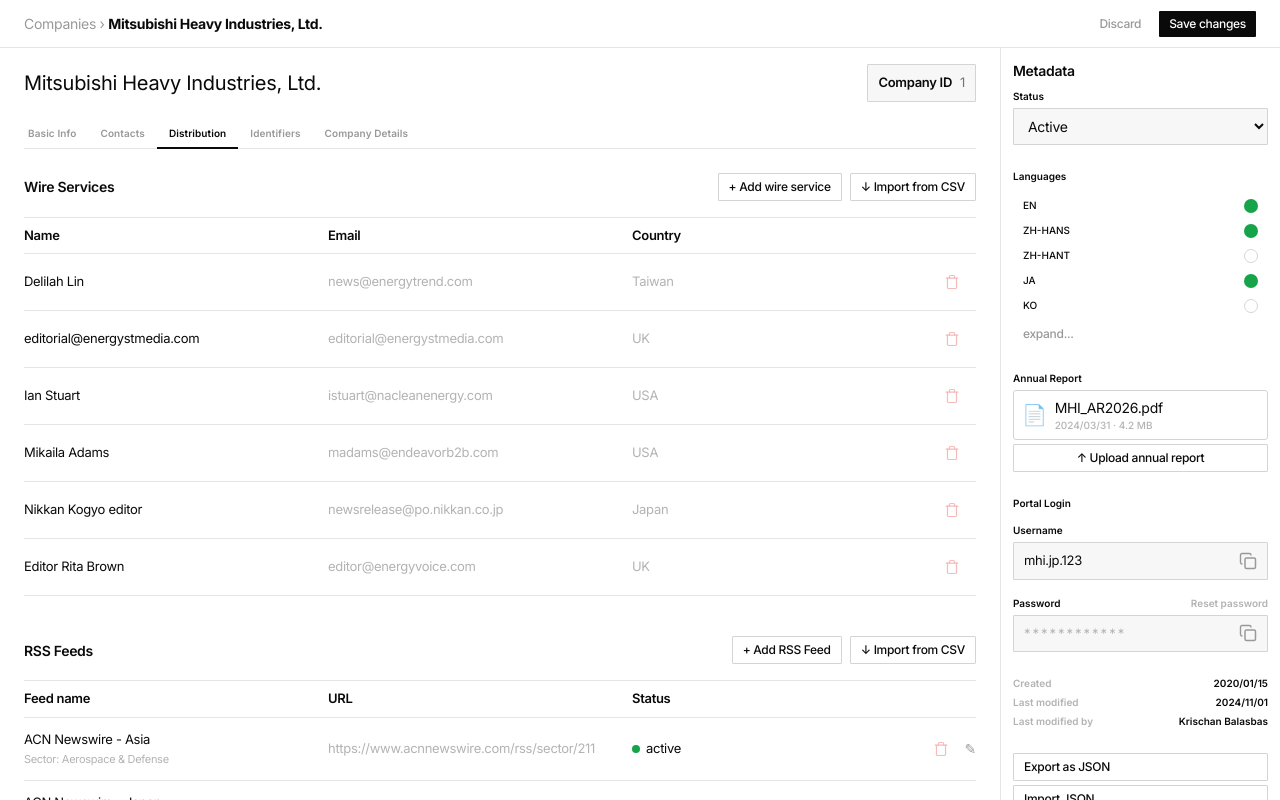
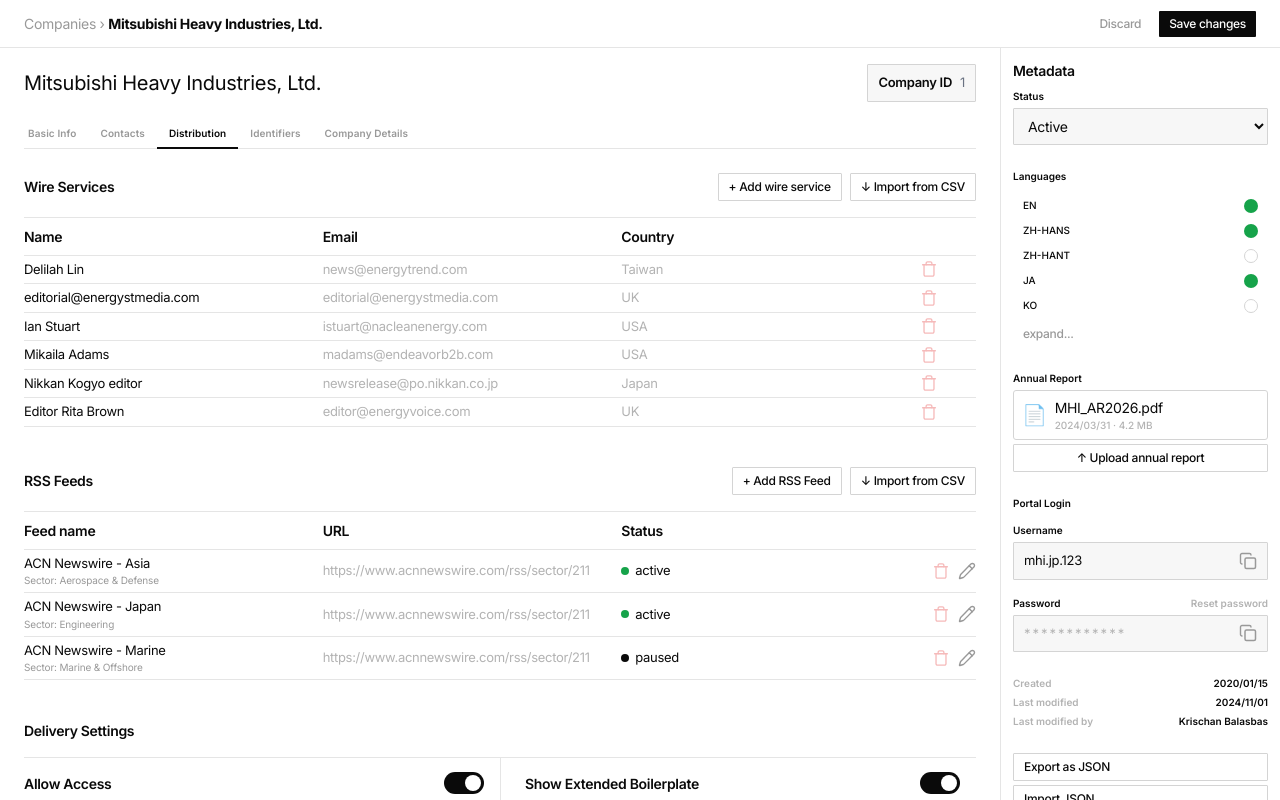
Before and after one commit to s-ging/acn-admin, a React (Vite) app: page /dev in a window 1280 px wide. Both pictures are taken after a click on the button "Distribution". Built offline with nearby package versions, Linux system fonts and the light colour scheme.

Commit message:
final touches to distribution

```diff
--- a/src/components/company/tabs/DistributionTab.tsx
+++ b/src/components/company/tabs/DistributionTab.tsx
@@ -3,6 +3,7 @@
 import { Button } from '../../ui/Button'
 import { Field } from '../../ui/Field'
 import { TrashIcon } from '../../ui/TrashIcon'
+import { PencilIcon } from '../../ui/PencilIcon'
 import type { WireService, RSSFeed, DeliverySettings } from '../../../types/company.types'
 
 const MOCK_WIRE_SEARCH: WireService[] = [
@@ -169,7 +170,7 @@
 
       {addingWire && (
         <div className="contact-card" style={{ marginBottom: 16 }}>
-          <div className="label">Add new wire service</div>
+          <div className="label form-title">Add new wire service</div>
           <div className="wire-search">
             <div className="wire-search__input-row">
               <span className="wire-search__icon">○</span>
@@ -184,8 +185,8 @@
               {filteredWire.map(w => (
                 <div key={w.id} className="wire-search__row">
                   <div className="wire-search__info">
-                    <span className="wire-search__name">{w.name}</span>
-                    <span className="wire-search__meta">{w.email} • {w.country}</span>
+                    <span>{w.name}</span>
+                    <span className="hint">{w.email} • {w.country}</span>
                   </div>
                   <button
                     className={`wire-search__add ${selectedWires.has(w.id) ? 'wire-search__add--selected' : ''}`}
@@ -233,7 +234,7 @@
 
       {addingFeed && (
         <div className="contact-card" style={{ marginBottom: 16 }}>
-          <div className="label">Add new feed</div>
+          <div className="label form-title">Add new feed</div>
           <RSSForm initial={EMPTY_RSS} onSave={handleSaveFeed} onCancel={() => setAddingFeed(false)} />
         </div>
       )}
@@ -250,7 +251,7 @@
             <div key={f.id} className="data-table__row">
               <div>
                 <div>{f.feed_name}</div>
-                {f.sector_name && <div className="data-table__sub">Sector: {f.sector_name}</div>}
+                {f.sector_name && <div className="hint">Sector: {f.sector_name}</div>}
               </div>
               <span className="data-table__secondary">{f.url}</span>
               <span className="data-table__status">
@@ -259,7 +260,7 @@
               </span>
               <div className="data-table__row-actions">
                 <button className="data-table__delete" onClick={() => handleDeleteFeed(f.id)}><TrashIcon /></button>
-                <button className="data-table__edit" onClick={() => { setEditingFeedId(f.id); setAddingFeed(false) }}>✎</button>
+                <button className="data-table__edit" onClick={() => { setEditingFeedId(f.id); setAddingFeed(false) }}><PencilIcon /></button>
               </div>
             </div>
             {editingFeedId === f.id && (
@@ -282,35 +283,35 @@
 
       <div className="delivery-grid">
         <div className="delivery-row">
-          <span className="label">Allow Access</span>
+          <span className="label field">Allow Access</span>
           <Toggle checked={ds.allow_access} onChange={v => handleDelivery('allow_access', v)} />
         </div>
         <div className="delivery-row">
-          <span className="label">Show Extended Boilerplate</span>
+          <span className="label field">Show Extended Boilerplate</span>
           <Toggle checked={ds.show_extended_boilerplate} onChange={v => handleDelivery('show_extended_boilerplate', v)} />
         </div>
         <div className="delivery-row">
-          <span className="label">Show Photos</span>
+          <span className="label field">Show Photos</span>
           <Toggle checked={ds.show_photos} onChange={v => handleDelivery('show_photos', v)} />
         </div>
         <div className="delivery-row">
-          <span className="label">Show Archives</span>
+          <span className="label field">Show Archives</span>
           <Toggle checked={ds.show_archives} onChange={v => handleDelivery('show_archives', v)} />
         </div>
         <div className="delivery-row">
-          <span className="label">Show Banner</span>
+          <span className="label field">Show Banner</span>
           <Toggle checked={ds.show_banner} onChange={v => handleDelivery('show_banner', v)} />
         </div>
         <div className="delivery-row">
-          <span className="label">Show Alerts</span>
+          <span className="label field">Show Alerts</span>
           <Toggle checked={ds.show_alerts} onChange={v => handleDelivery('show_alerts', v)} />
         </div>
         <div className="delivery-row">
-          <span className="label">Company Will Mail</span>
+          <span className="label field">Company Will Mail</span>
           <Toggle checked={ds.company_will_mail} onChange={v => handleDelivery('company_will_mail', v)} />
         </div>
         <div className="delivery-row">
-          <span className="label">Delivery Method</span>
+          <span className="label field">Delivery Method</span>
           <select className="field__select" style={{ width: 120 }} value={ds.delivery_method} onChange={e => handleDelivery('delivery_method', e.target.value)}>
             <option value="express">Express</option>
             <option value="standard">Standard</option>
--- a/src/components/company/tabs/IdentifiersTab.tsx
+++ b/src/components/company/tabs/IdentifiersTab.tsx
@@ -3,6 +3,7 @@
 import { Button } from '../../ui/Button'
 import { Field } from '../../ui/Field'
 import { TrashIcon } from '../../ui/TrashIcon'
+import { PencilIcon } from '../../ui/PencilIcon'
 import { MOCK_REUTERS_CODES, MOCK_BLOOMBERG_CODES } from '../../../lib/mock'
 import type { ExchangeListing, CompanyWireCode } from '../../../types/company.types'
 
@@ -238,7 +239,7 @@
                 <span>{e.cusip ?? '–'}</span>
                 <div className="data-table__row-actions">
                   <button className="data-table__delete" onClick={() => handleDeleteListing(e.id)}><TrashIcon /></button>
-                  <button className="data-table__edit" onClick={() => { setEditingListingId(e.id); setAddingListing(false) }}>✎</button>
+                  <button className="data-table__edit" onClick={() => { setEditingListingId(e.id); setAddingListing(false) }}><PencilIcon /></button>
                 </div>
               </div>
               {editingListingId === e.id && (
--- /dev/null
+++ b/src/components/ui/PencilIcon.tsx
@@ -0,0 +1,8 @@
+export function PencilIcon() {
+  return (
+    <svg width="18" height="18" viewBox="0 0 18 18" fill="none" xmlns="http://www.w3.org/2000/svg">
+      <path d="M15.8805 5.10929C16.277 4.71285 16.4998 4.17514 16.4999 3.61443C16.4999 3.05372 16.2773 2.51594 15.8808 2.11941C15.4844 1.72288 14.9467 1.50007 14.386 1.5C13.8253 1.49993 13.2875 1.7226 12.891 2.11904L2.88145 12.1308C2.70732 12.3044 2.57854 12.5182 2.50645 12.7533L1.5157 16.0173C1.49632 16.0821 1.49485 16.151 1.51146 16.2167C1.52807 16.2823 1.56214 16.3422 1.61005 16.39C1.65796 16.4379 1.71792 16.4718 1.78357 16.4883C1.84922 16.5048 1.91812 16.5033 1.98295 16.4838L5.2477 15.4938C5.48258 15.4224 5.69633 15.2944 5.8702 15.121L15.8805 5.10929Z" stroke="currentColor" strokeWidth="1.4" strokeLinecap="round" strokeLinejoin="round"/>
+      <path d="M11.25 3.75L14.25 6.75" stroke="currentColor" strokeWidth="1.4" strokeLinecap="round" strokeLinejoin="round"/>
+    </svg>
+  )
+}
--- a/src/components/ui/TrashIcon.tsx
+++ b/src/components/ui/TrashIcon.tsx
@@ -1,6 +1,6 @@
 export function TrashIcon() {
   return (
-    <svg width="32" height="32" viewBox="0 0 32 37" fill="none" xmlns="http://www.w3.org/2000/svg">
+    <svg width="18" height="18" viewBox="7 9 18 19" fill="none" xmlns="http://www.w3.org/2000/svg">
       <path d="M21.25 14V24.5C21.25 24.8978 21.092 25.2794 20.8107 25.5607C20.5294 25.842 20.1478 26 19.75 26H12.25C11.8522 26 11.4706 25.842 11.1893 25.5607C10.908 25.2794 10.75 24.8978 10.75 24.5V14" stroke="currentColor" strokeWidth="1.4" strokeLinecap="round" strokeLinejoin="round"/>
       <path d="M9.25 14H22.75" stroke="currentColor" strokeWidth="1.4" strokeLinecap="round" strokeLinejoin="round"/>
       <path d="M13 14V12.5C13 12.1022 13.158 11.7206 13.4393 11.4393C13.7206 11.158 14.1022 11 14.5 11H17.5C17.8978 11 18.2794 11.158 18.5607 11.4393C18.842 11.7206 19 12.1022 19 12.5V14" stroke="currentColor" strokeWidth="1.4" strokeLinecap="round" strokeLinejoin="round"/>
--- a/src/components/ui/ui.css
+++ b/src/components/ui/ui.css
@@ -471,20 +471,28 @@
 
 .data-table__header {
   display: grid;
-  grid-template-columns: 1fr 1fr 1fr 40px;
+  grid-template-columns: 1fr 1fr 1fr 56px;
   padding: 8px 0;
   border-bottom: 1px solid var(--color-border-tertiary);
-  font-size: 13px;
+  font-size: var(--text-sm);
   font-weight: 600;
 }
 
 .data-table__row {
   display: grid;
-  grid-template-columns: 1fr 1fr 1fr 40px;
-  padding: 12px 0;
+  grid-template-columns: 1fr 1fr 1fr 56px;
+  padding: 4px 0;
   border-bottom: 1px solid var(--color-border-tertiary);
   font-size: 13px;
   align-items: center;
+}
+
+.data-table__header > *,
+.data-table__row > * {
+  min-width: 0;
+  overflow: hidden;
+  text-overflow: ellipsis;
+  white-space: nowrap;
 }
 
 .data-table__secondary {
@@ -508,6 +516,8 @@
   display: flex;
   gap: 8px;
   justify-content: flex-end;
+  width: 56px;
+  overflow: visible;
 }
 
 .data-table__delete {
@@ -592,7 +602,6 @@
 .wire-search__info {
   display: flex;
   flex-direction: column;
-  gap: 2px;
 }
 
 .wire-search__name {
```
